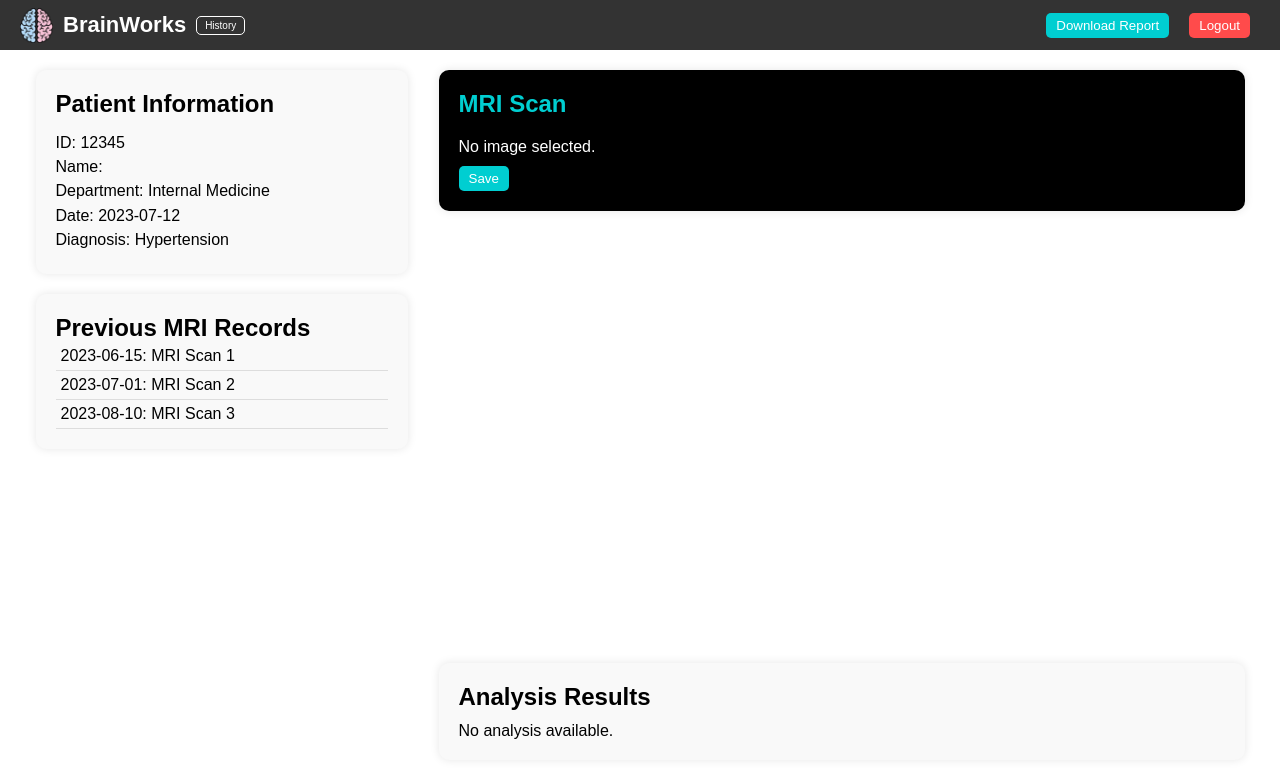
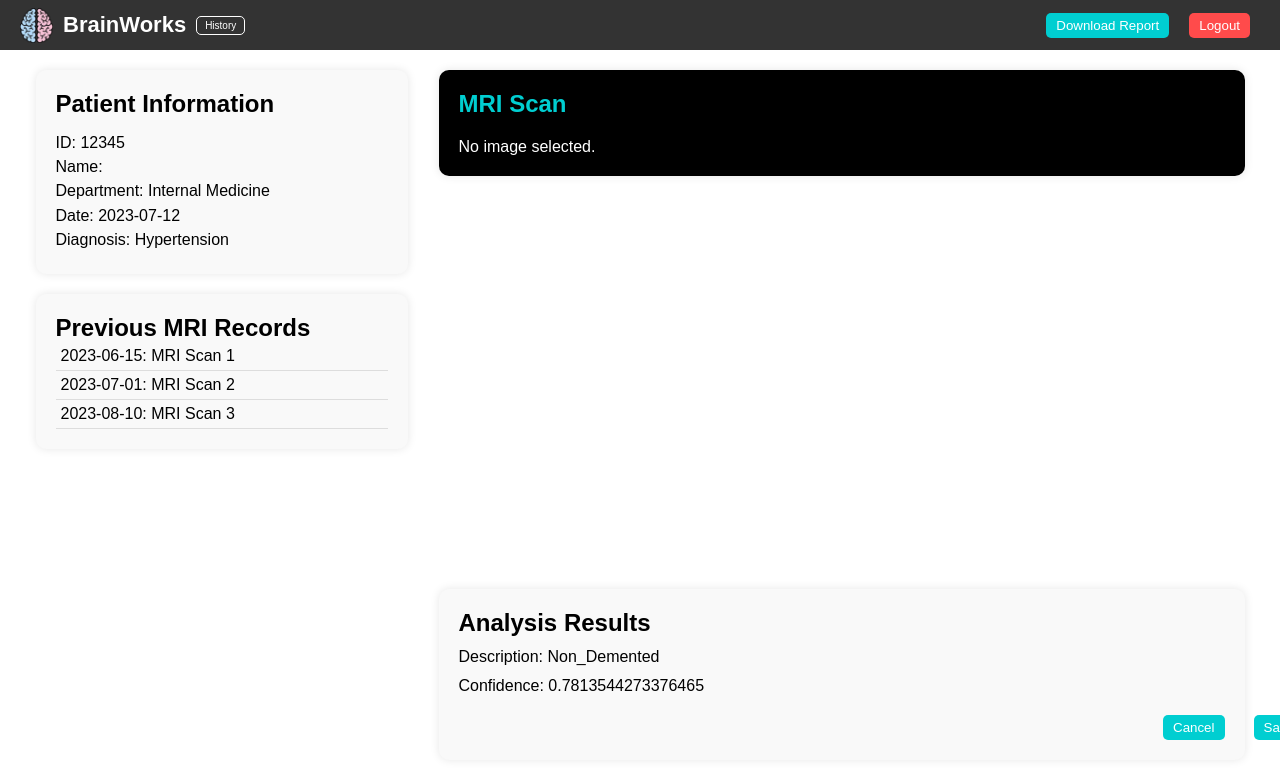
Before and after one commit to zangzoo/web, a React (Create React App) app in the folder frontend/brainworks-frontend/: page /analysis in a window 1280 px wide. Shown: the top 778 px of the page. Built offline with nearby package versions, Linux system fonts and the light colour scheme.

Commit message:
[Feat] Cancel 버튼, 기능 구현

```diff
--- a/frontend/brainworks-frontend/src/components/Analysis.css
+++ b/frontend/brainworks-frontend/src/components/Analysis.css
@@ -189,9 +189,54 @@ body, html {
     border: none;
     border-radius: 5px;
     cursor: pointer;
-    margin-top: 10px;
+    position: absolute;
+    left: 805px;
+    bottom: 20px;
 }
 
 .save-button:hover {
     background-color: #FF4500;
 }
+.action-buttons {
+    display: flex;
+    justify-content: flex-end;
+    margin-top: 20px;
+}
+
+.action-buttons .save-button, .action-buttons .cancel-button {
+    padding: 5px 10px;
+    background-color: #00CED1;
+    color: white;
+    border: none;
+    border-radius: 5px;
+    cursor: pointer;
+    margin-left: 10px;
+}
+.cancel-button {
+    background-color: #cccccc;
+    color: #333333;
+}
+
+.cancel-button:hover {
+    background-color: #999999;
+    color: #ffffff;
+}
+
+
+.save-button:hover:hover {
+    background-color: #FF4500;
+    color: white;
+}
+
+.analysis-results {
+    display: flex;
+    flex-direction: column;
+    justify-content: space-between;
+    padding: 20px;
+    background-color: #f9f9f9;
+    border-radius: 10px;
+    box-shadow: 0px 0px 10px rgba(0, 0, 0, 0.1);
+    margin-top: 20px;
+    position: relative;
+    min-height: 150px;
+}
--- a/frontend/brainworks-frontend/src/components/Analysis.js
+++ b/frontend/brainworks-frontend/src/components/Analysis.js
@@ -1,15 +1,10 @@
-import React, { useState, useEffect } from 'react';
+import React, { useState } from 'react';
 import { useLocation, useNavigate } from 'react-router-dom';
 import './Analysis.css';
 import Modal from './Modal';
 
 function Analysis() {
     const [showModal, setShowModal] = useState(false);
-    const [selectedAnalysis, setSelectedAnalysis] = useState(null); // 선택된 분석 결과 상태 추가
-    const location = useLocation();
-    const navigate = useNavigate();
-    const { selectedPatient, previewUrl, userId, analysis } = location.state || {};
-
     const [mriRecords, setMriRecords] = useState([
         {
             id: 1,
@@ -34,12 +29,9 @@ function Analysis() {
         }
     ]);
 
-    // 페이지가 처음 로드될 때 분석 결과를 설정
-    useEffect(() => {
-        if (analysis) {
-            setSelectedAnalysis(analysis);
-        }
-    }, [analysis]);
+    const location = useLocation();
+    const navigate = useNavigate();
+    const { selectedPatient, previewUrl, userId } = location.state || {};
 
     const handleLogout = () => {
         setShowModal(true);
@@ -55,7 +47,6 @@ function Analysis() {
     };
 
     const handleRecordClick = (record) => {
-        setSelectedAnalysis(record.analysis);  // 클릭된 Record의 분석 결과를 업데이트
         navigate('/analysis', {
             state: {
                 selectedPatient,
@@ -84,7 +75,10 @@ function Analysis() {
         };
 
         setMriRecords([...mriRecords, newRecord]);
-        setSelectedAnalysis(newRecord.analysis); //업데이트
+    };
+
+    const handleCancel = () => {
+        navigate('/main'); // Main 페이지로 이동시킴
     };
 
     return (
@@ -132,18 +126,15 @@ function Analysis() {
                         ) : (
                             <p>No image selected.</p>
                         )}
-                        <button className="save-button" onClick={handleSave}>Save</button>
                     </section>
                     <section className="analysis-results">
                         <h2>Analysis Results</h2>
-                        {selectedAnalysis ? (
-                            <>
-                                <p>Description: {selectedAnalysis.description}</p>
-                                <p>Confidence: {selectedAnalysis.confidence}</p>
-                            </>
-                        ) : (
-                            <p>No analysis available.</p>
-                        )}
+                        <p>Description: Non_Demented</p>
+                        <p>Confidence: 0.7813544273376465</p>
+                        <div className="action-buttons">
+                            <button className="save-button" onClick={handleSave}>Save</button>
+                            <button className="cancel-button" onClick={handleCancel}>Cancel</button>
+                        </div>
                     </section>
                 </section>
             </main>
```
